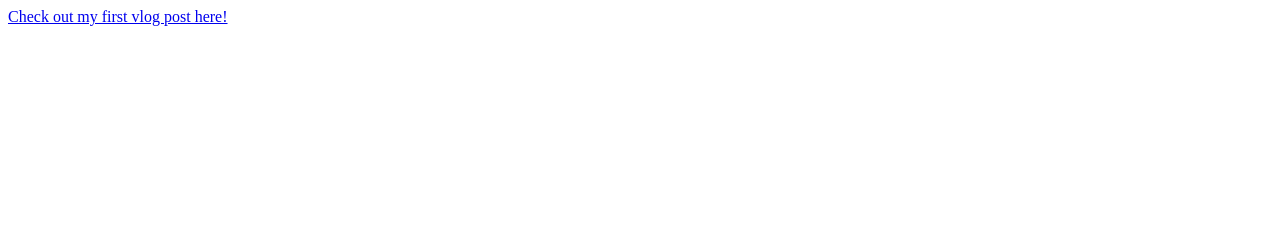
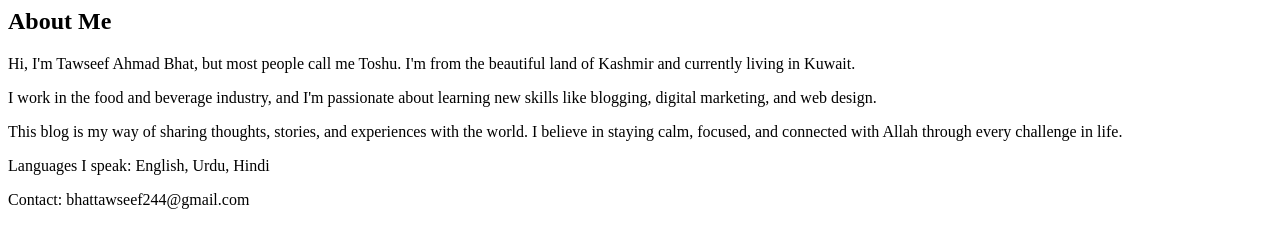
Before and after one commit to bhat12131/tawseef-blog, a plain HTML site: page index.html in a window 1280 px wide. Drawn offline with Linux system fonts and the light colour scheme.

Commit message:
"Add About Me section"

```diff
--- a/index.html
+++ b/index.html
@@ -1 +1,8 @@
-<p><a href="kuwait-vlog.html">Check out my first vlog post here!</a></p>
+<section id="about">
+  <h2>About Me</h2>
+  <p>Hi, I'm Tawseef Ahmad Bhat, but most people call me Toshu. I'm from the beautiful land of Kashmir and currently living in Kuwait.</p>
+  <p>I work in the food and beverage industry, and I'm passionate about learning new skills like blogging, digital marketing, and web design.</p>
+  <p>This blog is my way of sharing thoughts, stories, and experiences with the world. I believe in staying calm, focused, and connected with Allah through every challenge in life.</p>
+  <p>Languages I speak: English, Urdu, Hindi</p>
+  <p>Contact: bhattawseef244@gmail.com</p>
+</section>
```
